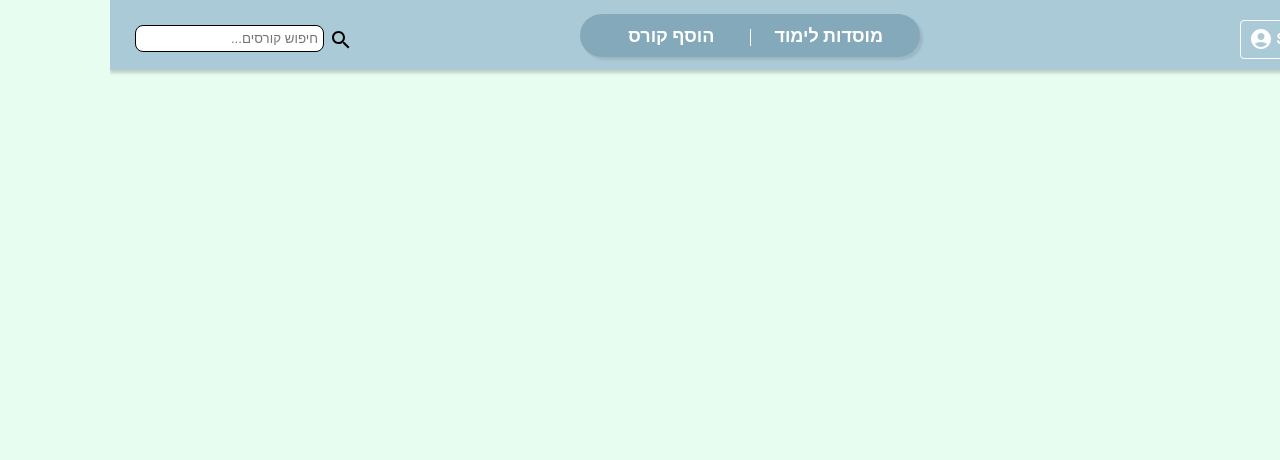
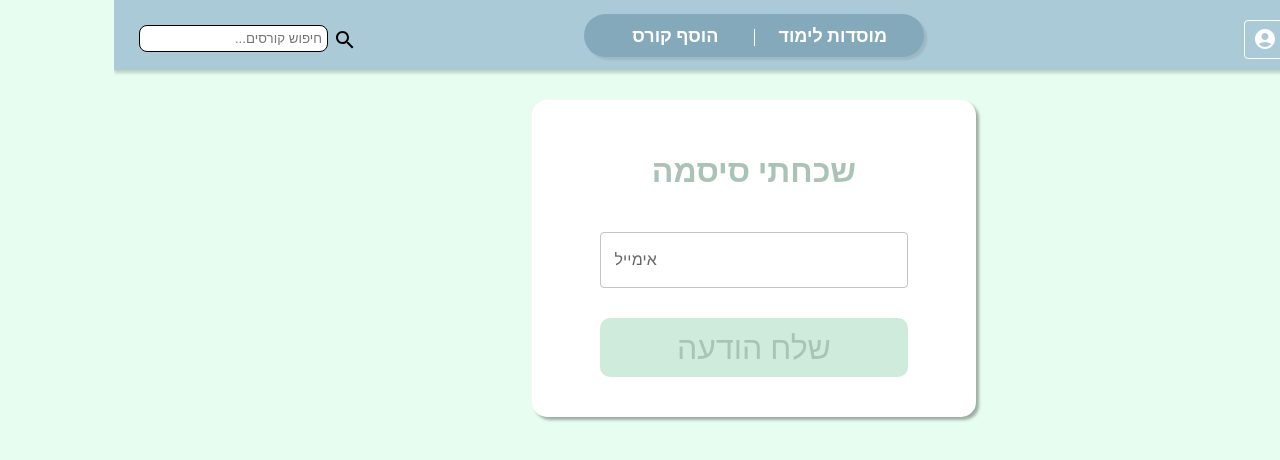
Before and after one commit to BarShnider/grade-tracking-app, a React (Vite) app in the folder client/: page /forgotPass in a window 1280 px wide. Shown: the top 460 px of the page. Built offline with nearby package versions, Linux system fonts and the light colour scheme; no server answers; sample sign-in values are in the browser's storage.

Commit message:
passForget

```diff
--- a/client/src/App.jsx
+++ b/client/src/App.jsx
@@ -13,6 +13,7 @@ import Register from "./Components/Register";
 import EditDetails from "./Components/EditDetails";
 import AdminPanel from "./Components/AdminPanel";
 import { Toaster } from "react-hot-toast";
+import ForgotPassModal from "./Components/ForgotPassModal";
 
 function App() {
   return (
@@ -27,6 +28,7 @@ function App() {
             <Route path="register" element={<Register />} />
             <Route path="edit" element={<EditDetails />} />
             <Route path="admin" element={<AdminPanel />} />
+            <Route path="forgotPass" element={<ForgotPassModal />} />
             <Route
               path="universities"
               element={<UniversitySelectionScreen />}
--- /dev/null
+++ b/client/src/Components/ForgotPassModal.jsx
@@ -0,0 +1,116 @@
+import TextField from "@mui/material/TextField";
+import Button from "./Button";
+import IconButton from "@mui/material/IconButton";
+import OutlinedInput from "@mui/material/OutlinedInput";
+import InputAdornment from "@mui/material/InputAdornment";
+import Visibility from "@mui/icons-material/Visibility";
+import VisibilityOff from "@mui/icons-material/VisibilityOff";
+import FormControl from "@mui/material/FormControl";
+import InputLabel from "@mui/material/InputLabel";
+import { useState, useEffect } from "react";
+import { useNavigate } from "react-router-dom";
+import { useUniversities } from "../contexts/AppContext";
+import FormHelperText from "@mui/material/FormHelperText";
+import emailjs from "@emailjs/browser";
+
+export default function ForgotPassModal() {
+  const { BASE_URL, notifySuccess, notifyFail } = useUniversities();
+  const [mail, setMail] = useState("");
+  const [errorMail, setErrorMail] = useState("");
+  const [randomNumber, setRandomNumber] = useState();
+
+  const regexPatternPassword =
+    /^(?=.*[!@#$%^&*()_+{}|:"<>?])(?=.*[A-Z])(?=.*\d).{7,12}$/;
+
+  const handleInputChange = (
+    event,
+    setter,
+    regexPattern,
+    errorSetter,
+    errorMessage
+  ) => {
+    const newValue = event.target.value;
+    setter(newValue);
+    if (!regexPattern.test(newValue)) {
+      errorSetter(errorMessage);
+    } else {
+      errorSetter("");
+    }
+  };
+
+  async function sendEmailCheck() {
+    if (mail !== "" && errorMail === "") {
+      try {
+        // Fetch user data to check if email is already registered
+        const response = await fetch(`${BASE_URL}/User/${mail}`, {
+          method: "GET",
+          headers: {
+            "Content-Type": "application/json",
+          },
+        });
+        const isRegistered = await response.json(); // Expecting a boolean response
+
+        if (isRegistered === 1) {
+          const random = Math.floor(Math.random() * 9000) + 1000;
+          setRandomNumber(random);
+          sendMessageEmail(random);
+          return;
+        } else {
+          setErrorMail("משתמש לא קיים");
+        }
+      } catch (error) {
+        console.error("error:", error);
+        notifyFail("Registration failed"); // Notify user of failure
+      }
+    }
+  }
+  const sendMessageEmail = (random) => {
+    const templateParams = {
+      to_email: mail, // Ensure your email template is configured to use `to_email`
+      to_name: firstName,
+      message: `Your code is ${random}`,
+    };
+
+    emailjs
+      .send(
+        "service_52qy1iu",
+        "template_wb2vw9k",
+        templateParams,
+        "pSgdrQdjEFDnz7Dx4"
+      )
+      .then(
+        (response) => {
+          console.log("Email sent successfully!", response);
+          setIsCodeModalOpen(true);
+        },
+        (error) => {
+          console.error("Failed to send email:", error);
+        }
+      );
+  };
+
+  return (
+    <div className="login-form">
+      <h1 className="login-header">שכחתי סיסמה</h1>
+      <TextField
+        sx={{ width: "80%", direction: "ltr" }}
+        label="אימייל"
+        variant="outlined"
+        color="success"
+        value={mail}
+        onChange={(e) =>
+          handleInputChange(
+            e,
+            setMail,
+            /^[a-zA-Z0-9._%+-]+@[a-zA-Z0-9.-]+\.[a-zA-Z]{2,}$/,
+            setErrorMail,
+            "כתובת אימייל לא חוקית."
+          )
+        }
+        error={!!errorMail}
+        helperText={errorMail}
+      />
+      <Button>שלח הודעה</Button>
+    </div>
+  );
+}
```
